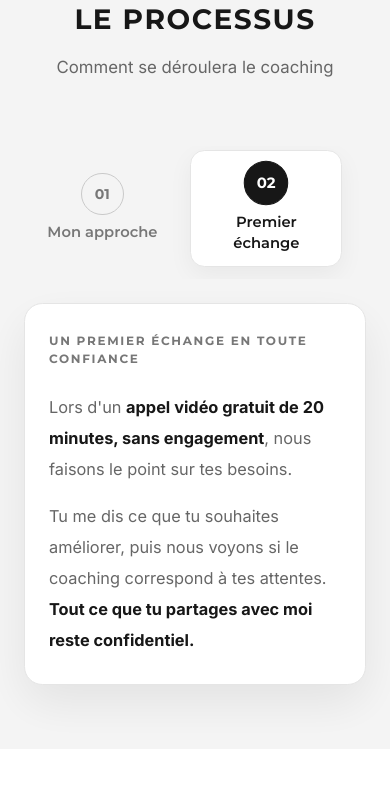
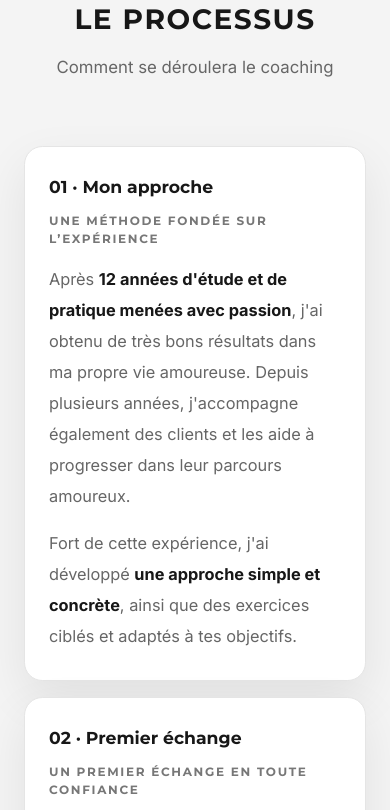
Before and after one commit to suisseseduction/suisseduction, a website: page index.html in a window 390 px wide. Shown: the part 753-1563 px from the top of the page. Drawn offline with Linux system fonts and the light colour scheme.

Commit message:
Improved mobile view

```diff
--- a/css/site-polish.css
+++ b/css/site-polish.css
@@ -319,6 +319,10 @@ section {
   box-sizing: border-box;
   justify-self: center;
   padding: clamp(2rem, 5vw, 4rem);
+}
+
+.process-panel-title {
+  display: none;
 }
 
 .process-panel p {
@@ -753,8 +757,47 @@ footer p {
 }
 
 @media (max-width: 767px) {
-  .process-panel {
+  .process-stepper {
+    display: block;
+  }
+
+  .process-navigation {
+    display: none;
+  }
+
+  .process-panels {
+    display: grid;
+    gap: 1rem;
+  }
+
+  .process-panel,
+  #process-fr-01:checked ~ .process-panels .process-panel,
+  #process-en-01:checked ~ .process-panels .process-panel,
+  #process-fr-02:checked ~ .process-panels .process-panel,
+  #process-en-02:checked ~ .process-panels .process-panel,
+  #process-fr-03:checked ~ .process-panels .process-panel,
+  #process-en-03:checked ~ .process-panels .process-panel,
+  #process-fr-04:checked ~ .process-panels .process-panel,
+  #process-en-04:checked ~ .process-panels .process-panel,
+  #process-fr-05:checked ~ .process-panels .process-panel,
+  #process-en-05:checked ~ .process-panels .process-panel {
+    display: block;
     min-height: 0;
+    animation: none;
+  }
+
+  .process-panel-title {
+    display: block;
+    margin: 0 0 0.8rem;
+    color: var(--site-ink);
+    font-family: var(--font-heading);
+    font-size: 1.08rem;
+    font-weight: 700;
+    line-height: 1.4;
+  }
+
+  .process-panel .process-panel-eyebrow {
+    margin-bottom: 1rem;
   }
 
   .process-panel-copy {
--- a/index.html
+++ b/index.html
@@ -171,6 +171,7 @@
           <div class="process-panels">
             <article class="process-panel" data-process-panel="01" aria-label="Mon approche">
               <div class="process-panel-copy">
+                <h3 class="process-panel-title">01 · Mon approche</h3>
                 <p class="process-panel-eyebrow">Une méthode fondée sur l’expérience</p>
                 <p>Après <strong>12 années d'étude et de pratique menées avec passion</strong>, j'ai obtenu de très bons résultats dans ma propre vie amoureuse. Depuis plusieurs années, j'accompagne également des clients et les aide à progresser dans leur parcours amoureux.</p>
                 <p>Fort de cette expérience, j'ai développé <strong>une approche simple et concrète</strong>, ainsi que des exercices ciblés et adaptés à tes objectifs.</p>
@@ -178,6 +179,7 @@
             </article>
             <article class="process-panel" data-process-panel="02" aria-label="Premier échange">
               <div class="process-panel-copy">
+                <h3 class="process-panel-title">02 · Premier échange</h3>
                 <p class="process-panel-eyebrow">Un premier échange en toute confiance</p>
                 <p>Lors d'un <strong>appel vidéo gratuit de 20 minutes, sans engagement</strong>, nous faisons le point sur tes besoins.</p>
                 <p>Tu me dis ce que tu souhaites améliorer, puis nous voyons si le coaching correspond à tes attentes. <strong>Tout ce que tu partages avec moi reste confidentiel.</strong></p>
@@ -185,6 +187,7 @@
             </article>
             <article class="process-panel" data-process-panel="03" aria-label="Programme personnalisé">
               <div class="process-panel-copy">
+                <h3 class="process-panel-title">03 · Programme personnalisé</h3>
                 <p class="process-panel-eyebrow">Un accompagnement adapté à toi</p>
                 <p>Si tu souhaites continuer, je prépare <strong>un programme adapté à tes objectifs</strong>.</p>
                 <p>Tu reçois aussi un guide pratique qui présente les étapes de ma méthode, <strong>de la première approche à la construction d'une relation plus profonde, fondée sur la complicité et l'intimité</strong>.</p>
@@ -192,6 +195,7 @@
             </article>
             <article class="process-panel" data-process-panel="04" aria-label="Mise en pratique">
               <div class="process-panel-copy">
+                <h3 class="process-panel-title">04 · Mise en pratique</h3>
                 <p class="process-panel-eyebrow">Apprendre en situation réelle</p>
                 <p>Nous nous retrouvons à <strong>Lausanne ou Genève</strong>, en journée ou en soirée, selon la formule choisie.</p>
                 <p>Je peux d'abord montrer une approche et t'expliquer les points importants. Ensuite, tu pratiques progressivement, <strong>avec mes conseils et mes retours à chaque étape</strong>.</p>
@@ -199,6 +203,7 @@
             </article>
             <article class="process-panel" data-process-panel="05" aria-label="Bilan et suite">
               <div class="process-panel-copy">
+                <h3 class="process-panel-title">05 · Bilan et suite</h3>
                 <p class="process-panel-eyebrow">Des progrès qui se construisent</p>
                 <p>Rejoins les centaines de clients qui ont progressé dans leurs relations. Chaque séance t'aide à pratiquer, à reconnaître <strong>tes progrès</strong> et à te sentir plus à l'aise pour engager la conversation et créer une interaction détendue avec une femme.</p>
                 <p>Après chaque séance, nous faisons le point, <strong>identifions les points à améliorer et fixons des prochaines étapes claires</strong>. Tu repars avec <strong>des outils concrets</strong> et <strong>davantage de confiance</strong> pour continuer à progresser de manière autonome.</p>
@@ -568,6 +573,7 @@
       var processStepper = document.querySelector('.process-stepper');
       if (
         processStepper &&
+        window.matchMedia('(min-width: 768px)').matches &&
         !window.matchMedia('(prefers-reduced-motion: reduce)').matches
       ) {
         var processChoices = Array.from(
```
Also changed, not shown: indexen.html (+6 -0 lines).
